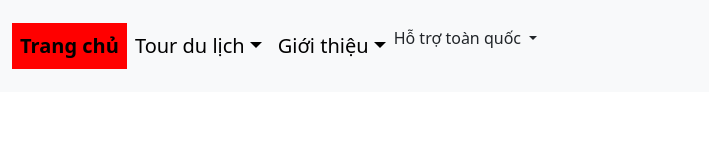
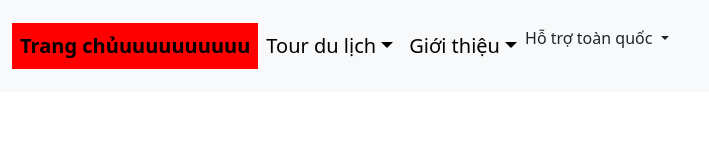
Before and after one commit to quocan9999/do-an-tkw, a plain HTML site: page components/headercopy.html in a window 1280 px wide. Shown: the full height of the page, 106-815 px from the left. Drawn offline with nearby package versions, Linux system fonts and the light colour scheme.

Commit message:
change headercopy.html

```diff
--- a/components/headercopy.html
+++ b/components/headercopy.html
@@ -48,7 +48,7 @@
                                     class="nav-link active"
                                     aria-current="page"
                                     href="#"
-                                    >Trang chủ</a
+                                    >Trang chủuuuuuuuuuu</a
                                 >
                             </li>
                             <li class="nav-item dropdown">
```
